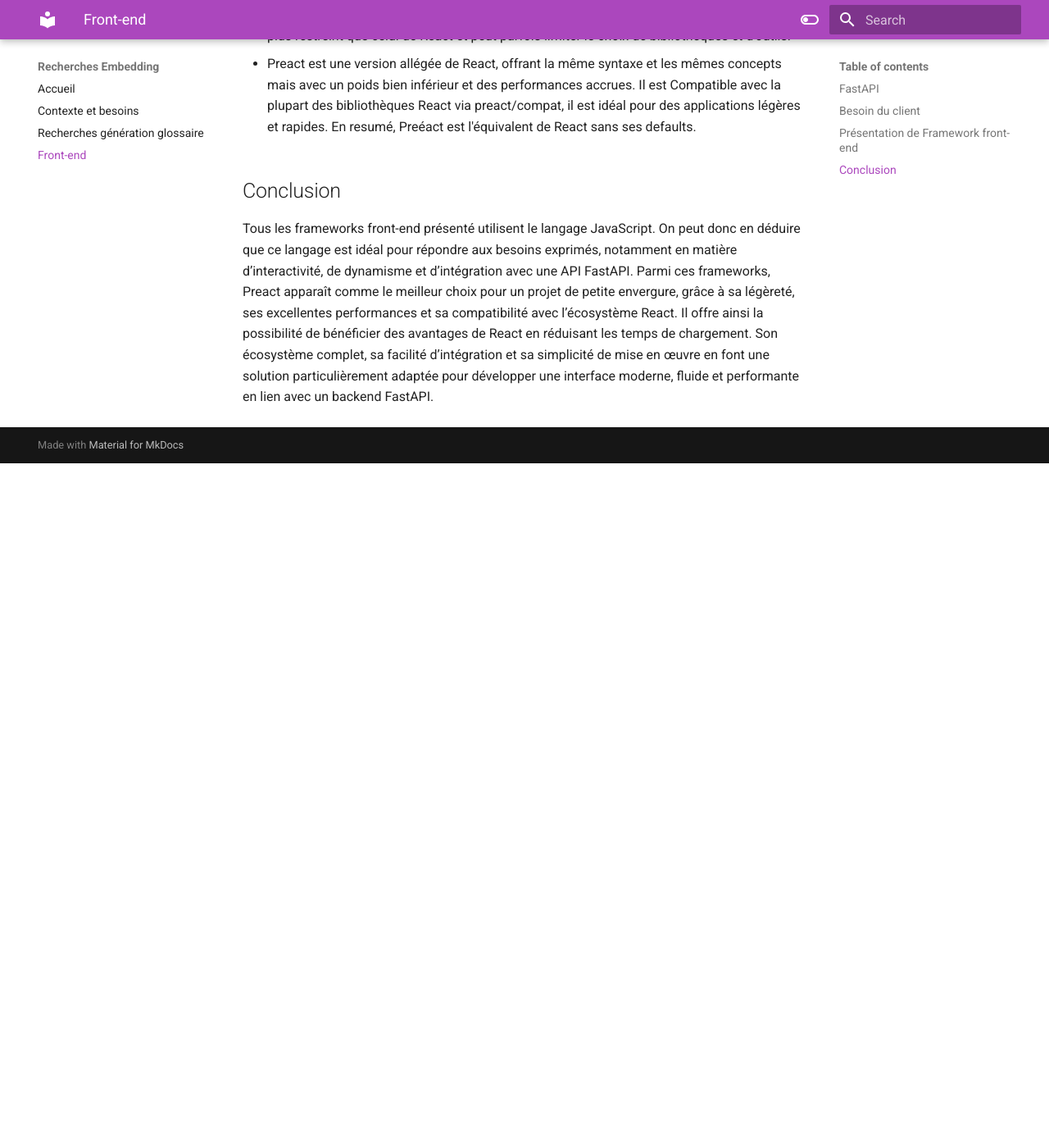
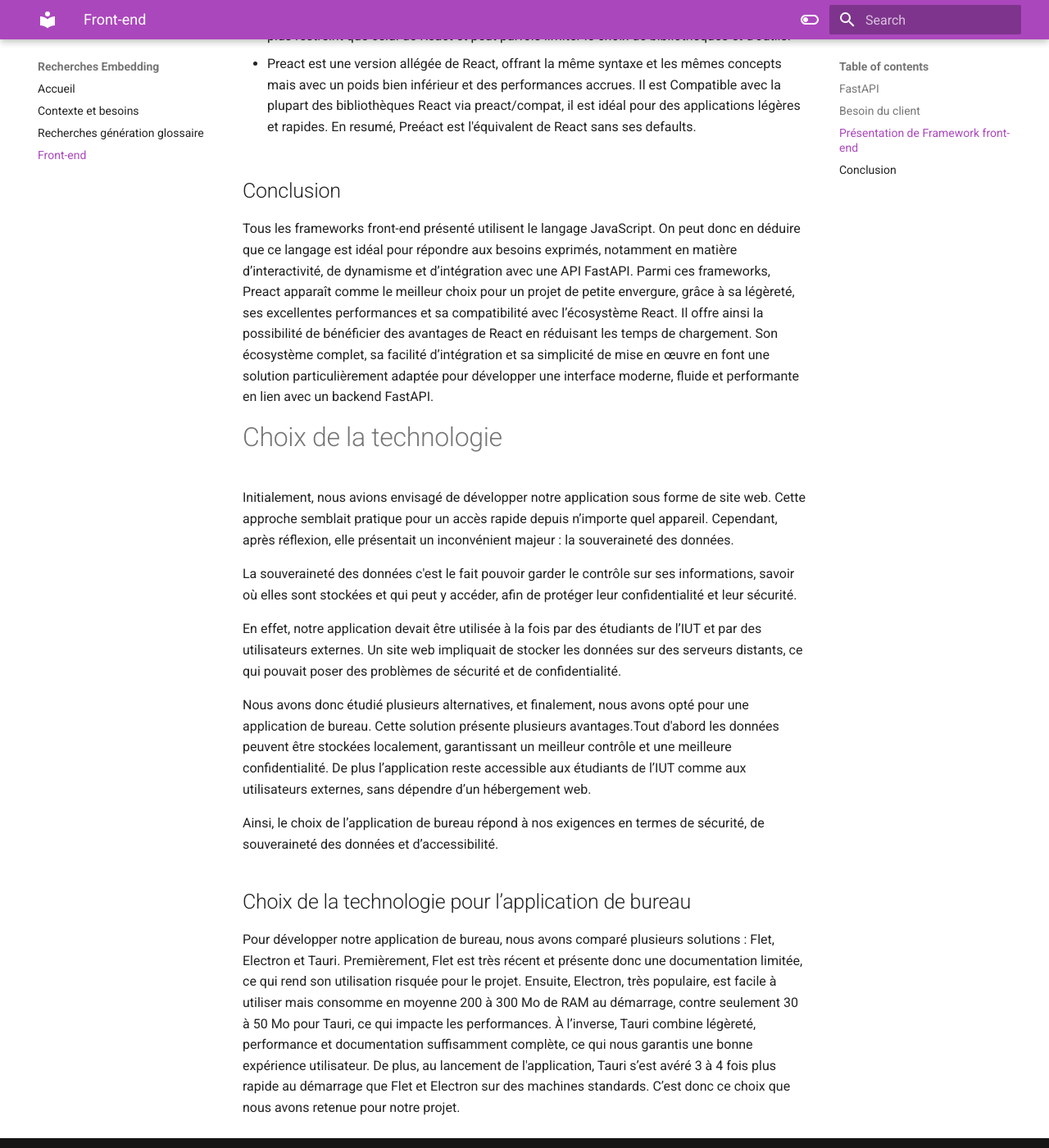
Before and after one commit to Embedding-Groupe/synthese-de-recherche-mkdocs, an MkDocs documentation site: the page built from docs/front-end.md, in a window 1280 px wide and 1400 px high, scrolled down 925 px. Shown: the whole window at 82% size. Built offline with MkDocs 1.6.1 and Material for MkDocs 9.7.7, drawn with Linux system fonts in a browser that asks for light colours; before the commit the page ends 1490 px from its top, so only the background shows below that.

Commit message:
choix de la technologie de l'app

```diff
--- a/docs/front-end.md
+++ b/docs/front-end.md
@@ -23,3 +23,20 @@ Pour accompagner FastAPI et répondre aux besoins du client, plusieurs framework
 Tous les frameworks front-end présenté utilisent le langage JavaScript. On peut donc en déduire que ce langage est idéal pour répondre aux besoins exprimés, notamment en matière d’interactivité, de dynamisme et d’intégration avec une API FastAPI.
 Parmi ces frameworks, Preact apparaît comme le meilleur choix pour un projet de petite envergure, grâce à sa légèreté, ses excellentes performances et sa compatibilité avec l’écosystème React. Il offre ainsi la possibilité de bénéficier des avantages de React en réduisant les temps de chargement.
 Son écosystème complet, sa facilité d’intégration et sa simplicité de mise en œuvre en font une solution particulièrement adaptée pour développer une interface moderne, fluide et performante en lien avec un backend FastAPI.
+
+
+# Choix de la technologie
+
+Initialement, nous avions envisagé de développer notre application sous forme de site web. Cette approche semblait pratique pour un accès rapide depuis n’importe quel appareil. Cependant, après réflexion, elle présentait un inconvénient majeur : la souveraineté des données.
+
+La souveraineté des données c'est le fait pouvoir garder le contrôle sur ses informations, savoir où elles sont stockées et qui peut y accéder, afin de protéger leur confidentialité et leur sécurité.
+
+En effet, notre application devait être utilisée à la fois par des étudiants de l’IUT et par des utilisateurs externes. Un site web impliquait de stocker les données sur des serveurs distants, ce qui pouvait poser des problèmes de sécurité et de confidentialité.
+
+Nous avons donc étudié plusieurs alternatives, et finalement, nous avons opté pour une application de bureau. Cette solution présente plusieurs avantages.Tout d'abord les données peuvent être stockées localement, garantissant un meilleur contrôle et une meilleure confidentialité. De plus l’application reste accessible aux étudiants de l’IUT comme aux utilisateurs externes, sans dépendre d’un hébergement web.
+
+Ainsi, le choix de l’application de bureau répond à nos exigences en termes de sécurité, de souveraineté des données et d’accessibilité.
+
+## Choix de la technologie pour l’application de bureau
+
+Pour développer notre application de bureau, nous avons comparé plusieurs solutions : Flet, Electron et Tauri. Premièrement, Flet est très récent et présente donc une documentation limitée, ce qui rend son utilisation risquée pour le projet. Ensuite, Electron, très populaire, est facile à utiliser mais consomme en moyenne 200 à 300 Mo de RAM au démarrage, contre seulement 30 à 50 Mo pour Tauri, ce qui impacte les performances. À l’inverse, Tauri combine légèreté, performance et documentation suffisamment complète, ce qui nous garantis une bonne expérience utilisateur. De plus, au lancement de l'application, Tauri s’est avéré 3 à 4 fois plus rapide au démarrage que Flet et Electron sur des machines standards. C’est donc ce choix que nous avons retenue pour notre projet.
```
